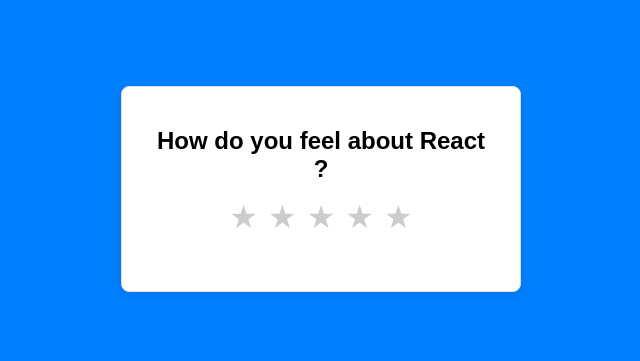
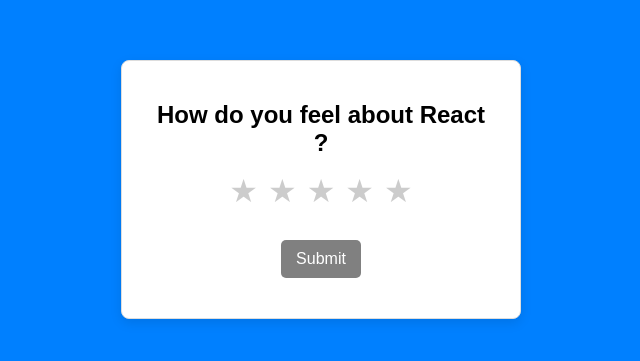
Before and after one commit to CtrlAltSuppDel/rating-app, a React (Vite) app: page / in a window 1280 px wide. Shown: the part 211-572 px from the top of the page, without its empty margins (319-959 px from the left). Built offline with nearby package versions, Linux system fonts and the light colour scheme.

Commit message:
feat: add submit button; add submit modal

```diff
--- a/src/components/Rating.jsx
+++ b/src/components/Rating.jsx
@@ -1,10 +1,24 @@
 import { useState } from "react";
 import Star from "./Star";
 const Rating = ({ heading = "Rate your experience", color = "gold" }) => {
-  const stars = Array.from({ length: 5 }, (_, id) => id + 1);
   const [rating, setRating] = useState(0);
   const [hover, setHover] = useState(0);
+  const [submitted, setSubmitted] = useState(false);
+  const stars = Array.from({ length: 5 }, (_, id) => id + 1);
   const feedbackMessages = ["Terrible", "Poor", "Fair", "Good", "Excellent"];
+
+  const handleSubmit = () => {
+    if (rating > 0) {
+      setSubmitted(true);
+    }
+  };
+
+  const closeModal = () => {
+    setSubmitted(false);
+    setRating(0);
+    setHover(0);
+  };
+
   return (
     <div className="rating-container">
       <h2>{heading}</h2>
@@ -23,6 +37,28 @@
         ))}
       </div>
       {rating > 0 && <p className="feedback">{feedbackMessages[rating - 1]}</p>}
+      <button
+        className="submit-btn"
+        onClick={handleSubmit}
+        disabled={rating === 0}
+      >
+        Submit
+      </button>
+
+      {/* Modal */}
+      {submitted && (
+        <div className="modal-overlay">
+          <div className="modal">
+            <h2>Thank You ! </h2>
+            <p>
+              You rated us {rating} star{rating > 1 && "s"}
+            </p>
+            <button className="close-btn" onClick={closeModal}>
+              Close
+            </button>
+          </div>
+        </div>
+      )}
     </div>
   );
 };
--- a/src/index.css
+++ b/src/index.css
@@ -46,3 +46,67 @@
   font-weight: bold;
   color: #333;
 }
+
+
+/* Submit Button */
+.submit-btn {
+  margin-top: 15px;
+  padding: 10px 15px;
+  font-size: 1rem;
+  background-color: #007bff;
+  color: white;
+  border: none;
+  cursor: pointer;
+  transition: background 0.2s ease-in-out;
+  border-radius: 5px;
+}
+
+.submit-btn:disabled {
+  background-color: gray;
+  cursor: not-allowed;
+}
+
+.submit-btn:hover:not(:disabled) {
+  background-color: #0056b3;
+}
+
+/* Modal Styling */
+.modal-overlay {
+  position: fixed;
+  top: 0;
+  left: 0;
+  width: 100%;
+  height: 100%;
+  background: rgba(0, 0, 0, 0.5);
+  display: flex;
+  align-items: center;
+  justify-content: center;
+}
+
+.modal {
+  background: white;
+  padding: 20px;
+  text-align: center;
+  border-radius: 10px;
+  width: 300px;
+}
+
+.modal h2 {
+  margin-bottom: 15px;
+  color: #333;
+}
+
+.close-btn {
+  margin-top: 15px;
+  padding: 10px;
+  background-color: red;
+  color: white;
+  border: none;
+  cursor: pointer;
+  transition: background 0.2s ease-in-out;
+  border-radius: 5px;
+}
+
+.close-btn:hover {
+  background-color: darkred;
+}
```
